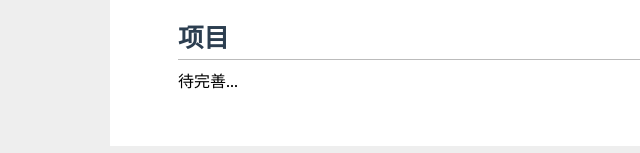
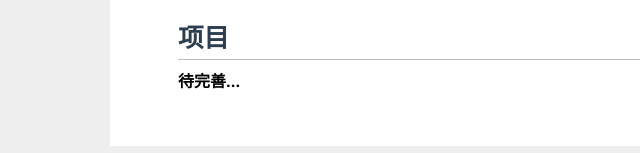
Before and after one commit to NeuralBotX/resume, a plain HTML site: page index.html in a window 1280 px wide. Shown: the part 829-982 px from the top of the page, 0-640 px from the left. Drawn offline with Linux system fonts and the light colour scheme.

Commit message:
updata index.

```diff
--- a/index.html
+++ b/index.html
@@ -123,7 +123,7 @@
 
             <!-- ###############################开源项目############################### -->
             <h2>项目</h2>
-            待完善...
+            <b> 待完善... </b>
             <!--
             <ul>
                 <li>
```
